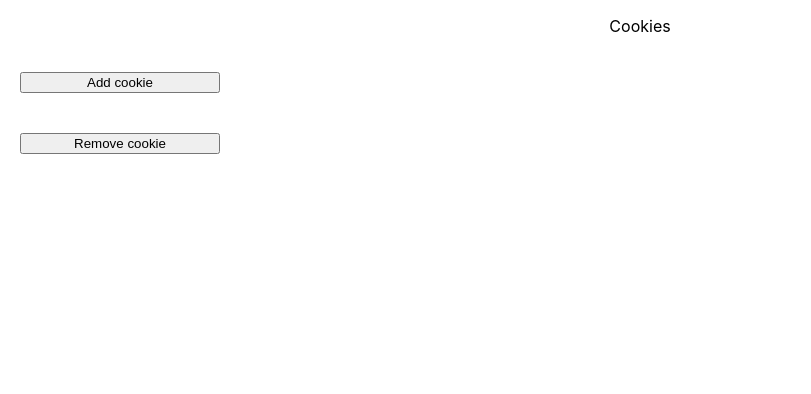
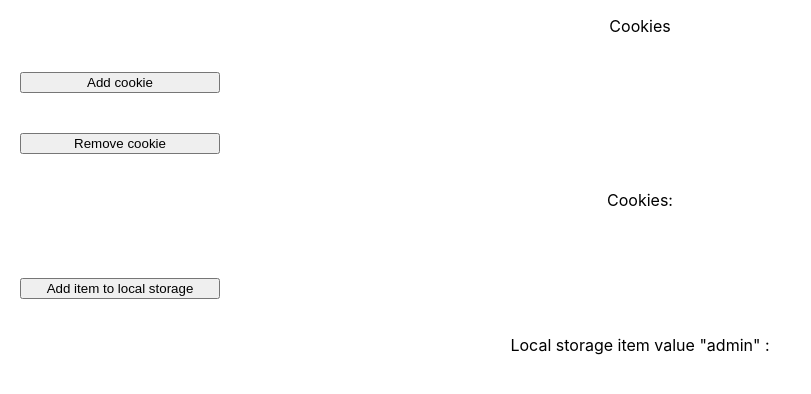
Before and after one commit to wojciechnowaczyk/React_Exercises, a React (Create React App) app: page /cookies in a window 1280 px wide. Shown: the top 394 px of the page, without its empty margins (0-811 px from the left). Built offline with nearby package versions, Linux system fonts and the light colour scheme.

Commit message:
Local storage

```diff
--- a/src/Exercises/Cookies.js
+++ b/src/Exercises/Cookies.js
@@ -1,8 +1,11 @@
-import React, { useEffect } from "react";
+import React, { useEffect, useState } from "react";
 import { useCookies } from "react-cookie";
 
 const CookiesExercises = () => {
   const [cookies, setCookie, removeCookie] = useCookies(["admin"]);
+  const [storedItem, setStoredItem] = useState(
+    localStorage.getItem("admin") || null
+  );
   const addNewCookie = () => {
     console.log("test");
     setCookie("admin", "true", { maxAge: 10000 });
@@ -22,7 +25,15 @@ const CookiesExercises = () => {
       >
         Remove cookie
       </button>
+      <p>Cookies:</p>
       <p>{cookies?.admin ? "Admin " + cookies?.admin : null}</p>
+      <button
+        onClick={() => localStorage.setItem("admin", true)}
+        style={{ width: 200, margin: 20 }}
+      >
+        Add item to local storage
+      </button>
+      <p>Local storage item value "admin" : {storedItem}</p>
     </div>
   );
 };
```
